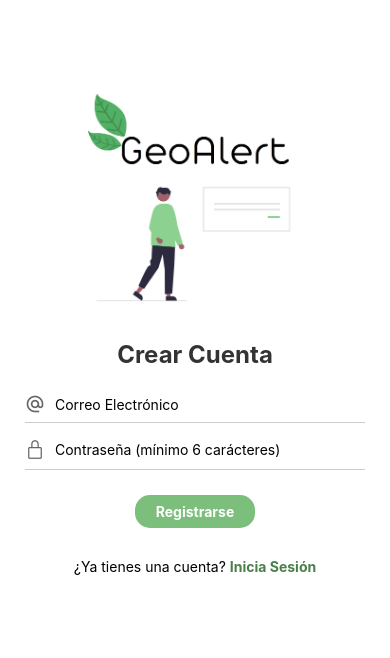
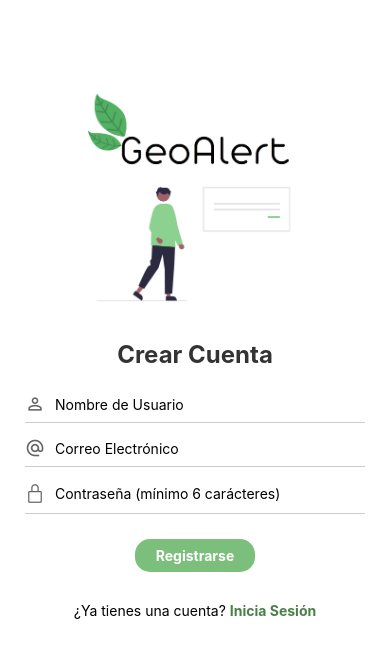
Before and after one commit to luisCorreaCespedes/Proyecto-Computacion-Movil, a React Native app in the folder GeoApp/: screen /Registro in a window 390 px wide. Shown: the top 658 px of the page. Built offline with nearby package versions, Linux system fonts and the light colour scheme.

Commit message:
Show User Name

```diff
--- a/GeoApp/src/pages/Profile.tsx
+++ b/GeoApp/src/pages/Profile.tsx
@@ -3,7 +3,7 @@ import React, {useEffect, useState} from "react";
 import { SafeAreaView, StyleSheet, Text, TextInput, View, Image, TouchableOpacity, ScrollView, Alert, BackHandler, ImageBackground} from "react-native";
 import { MaterialIcons } from '@expo/vector-icons';
 import { Ionicons } from '@expo/vector-icons';
-import { getAuth, signInAnonymously, updateProfile, updateEmail } from "firebase/auth";
+import { getAuth, signInAnonymously, updateProfile, updateEmail, signInWithEmailAndPassword } from "firebase/auth";
 import { useNavigation } from "@react-navigation/native";
 
 interface Navigation {
@@ -16,19 +16,6 @@ const Profile = ({navigation}: {navigation: Navigation}) => {
 
   const [userName, setUserName] = useState('');
   const [userEmail, setUserEmail] = useState('');
-
-
-  const userUpdate = async () => {
-
-    // You need to pass the authentication instance as param
-    let { user } = await signInAnonymously(auth)
-
-    // Passing user's object as first param and updating it
-    await updateProfile(user, {
-        'displayName': userName
-    })
-    await updateEmail(user, userEmail)
-}
 
   return (
     <SafeAreaView style={{flex: 1, justifyContent: 'center', backgroundColor: '#fff'}}>
@@ -83,8 +70,7 @@ const Profile = ({navigation}: {navigation: Navigation}) => {
               placeholder='Tu nuevo Correo Electrónico...'
               style={{marginLeft: 10, flex: 1, paddingVertical: 0}}
               keyboardType='email-address'
-              value={userEmail}
-              onChangeText={text => setUserEmail(text)}
+
             />
           </View>
           <View style={{
@@ -104,7 +90,7 @@ const Profile = ({navigation}: {navigation: Navigation}) => {
 
           <View style={{alignItems: 'center'}}>
             <TouchableOpacity
-              onPress={userUpdate}
+              onPress={() => {}}
               style={{
                 backgroundColor: '#7CBE7C',
                 padding: 8,
--- a/GeoApp/src/pages/Register.tsx
+++ b/GeoApp/src/pages/Register.tsx
@@ -13,6 +13,7 @@ const RegisterScreen = ({navigation}: {navigation: Navigation}) => {
 
   const [email, setEmail] = useState('');
   const [password, setPassword] = useState('');
+  const [userName, setUserName] = useState('');
 
   useEffect(() => {
     BackHandler.addEventListener('hardwareBackPress', backPressed);
@@ -33,10 +34,14 @@ const RegisterScreen = ({navigation}: {navigation: Navigation}) => {
   const handleRegister = () => {
     auth
       .createUserWithEmailAndPassword(email, password)
-      .then(userCredentials => {
+      .then((userCredentials) => {
+        if(userCredentials.user){
+          userCredentials.user.updateProfile({
+            displayName: userName
+          })
         Alert.alert('Registro', 'Registrado correctamente',
         [{text: 'Vale', onPress: () => navigation.navigate('Mapa')}])
-      })
+      }})
       .catch(error =>
         Alert.alert('Registro', 'Los datos ingresados no son válidos. Intente nuevamente.', [{text: 'Volver'}])
         )
@@ -61,6 +66,23 @@ const RegisterScreen = ({navigation}: {navigation: Navigation}) => {
             }}>
               Crear Cuenta
             </Text>
+          </View>
+
+          <View style={{
+            flexDirection: 'row',
+            alignItems: 'center',
+            borderBottomColor: '#ccc',
+            borderBottomWidth: 1,
+            paddingBottom: 8,
+            marginBottom: 15
+          }}>
+            <MaterialIcons name='person-outline' size={20} color='#666'/>
+            <TextInput
+              placeholder="Nombre de Usuario"
+              style={{marginLeft: 10, flex: 1, paddingVertical: 0}}
+              value={userName}
+              onChangeText={text => setUserName(text)}
+            />
           </View>
 
           <View style={{
```
